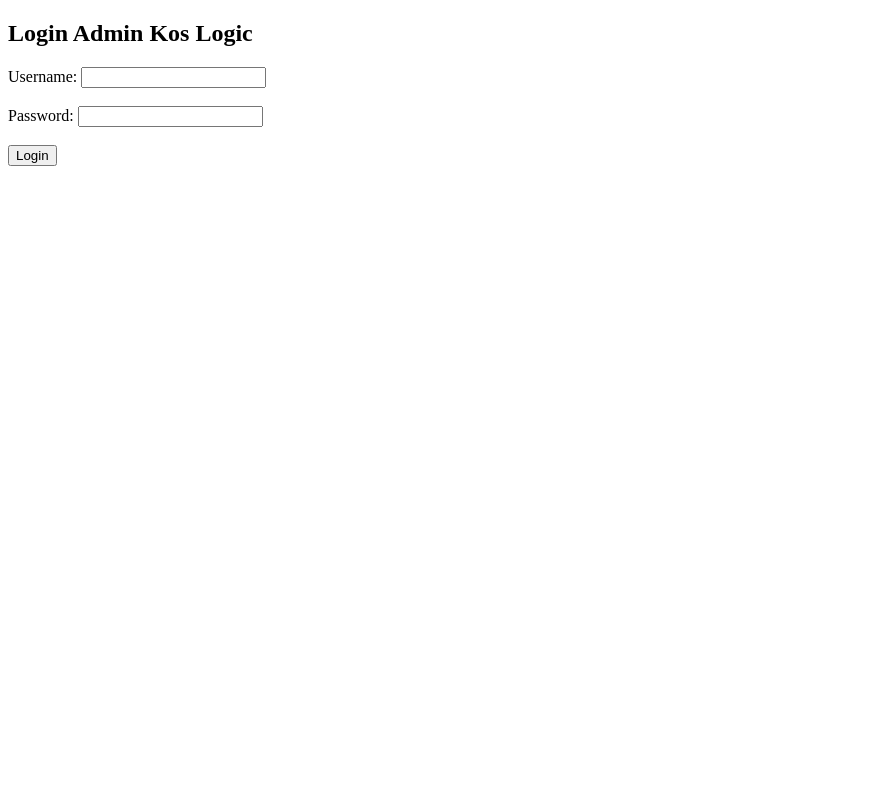
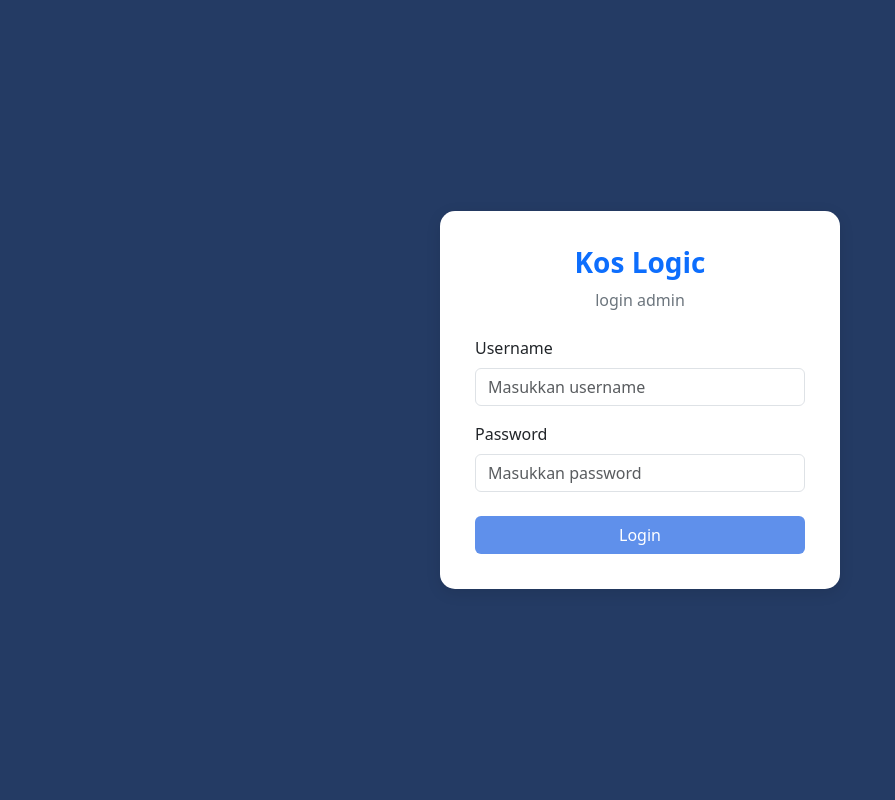
Before and after one commit to selaaa07/sistem-kost, a PHP site: page /login.php in a window 1280 px wide. Shown: the whole page, without its empty margins (0-895 px from the left). Run offline with PHP 8.4, Linux system fonts and the light colour scheme.

Commit message:
sinkron index-login

```diff
--- a/login.php
+++ b/login.php
@@ -9,10 +9,13 @@ if (isset($_POST['login'])) {
     $cek_admin = mysqli_query($koneksi, "SELECT * FROM admin WHERE username='$username' AND password='$password'");
 
     if (mysqli_num_rows($cek_admin) > 0) {
-        $_SESSION['role'] = 'admin';
-        header("Location: index.php");
-        exit;
-    } else {
+    $_SESSION['role'] = 'admin';
+    $_SESSION['login'] = true;
+
+    header("Location: index.php");
+    exit;
+}
+    {
         echo "<script>alert('Username atau Password Admin Salah!');</script>";
     }
 }
@@ -20,15 +23,81 @@ if (isset($_POST['login'])) {
 
 <!DOCTYPE html>
 <html lang="id">
-<head><title>Login Admin - Kos Logic</title></head>
+<head>
+    <meta charset="UTF-8">
+    <meta name="viewport" content="width=device-width, initial-scale=1.0">
+
+    <title>Login Admin - Kos Logic</title>
+
+    <link href="https://cdn.jsdelivr.net/npm/bootstrap@5.3.8/dist/css/bootstrap.min.css" rel="stylesheet">
+
+    <style>
+        body {
+            background: #243b64;
+            min-height: 100vh;
+            display: flex;
+            justify-content: center;
+            align-items: center;
+        }
+
+        .login-card {
+            width: 100%;
+            max-width: 400px;
+            padding: 35px;
+            background: white;
+            border-radius: 15px;
+            box-shadow: 0 4px 15px rgba(0,0,0,0.1);
+        }
+
+        .btn-login {
+            background: #5f90eb;
+            color: white;
+        }
+
+        .btn-login:hover {
+            background: #646569;
+            color: white;
+        }
+    </style>
+</head>
+
 <body>
-    <h2>Login Admin Kos Logic</h2>
-    <form method="POST">
-        <label>Username:</label>
-        <input type="text" name="username" required><br><br>
-        <label>Password:</label>
-        <input type="password" name="password" required><br><br>
-        <button type="submit" name="login">Login</button>
-    </form>
+
+    <div class="login-card">
+
+        <div class="text-center mb-4">
+            <h3 class="fw-bold text-primary">Kos Logic</h3>
+            <p class="text-secondary">login admin</p>
+        </div>
+
+        <?php if (isset($error)): ?>
+            <div class="alert alert-danger">
+                <?= htmlspecialchars($error) ?>
+            </div>
+        <?php endif; ?>
+
+        <form method="POST">
+
+            <div class="mb-3">
+                <label class="form-label">Username</label>
+                <input type="text" name="username"
+                    class="form-control" placeholder="Masukkan username" required>
+            </div>
+
+            <div class="mb-4">
+                <label class="form-label">Password</label>
+                <input type="password" name="password"
+                    class="form-control" placeholder="Masukkan password" required>
+            </div>
+
+            <button type="submit" name="login"
+                class="btn btn-login w-100">
+                Login
+            </button>
+
+        </form>
+
+    </div>
+
 </body>
 </html>
```
Also changed, not shown: index.php (+8 -0 lines).
